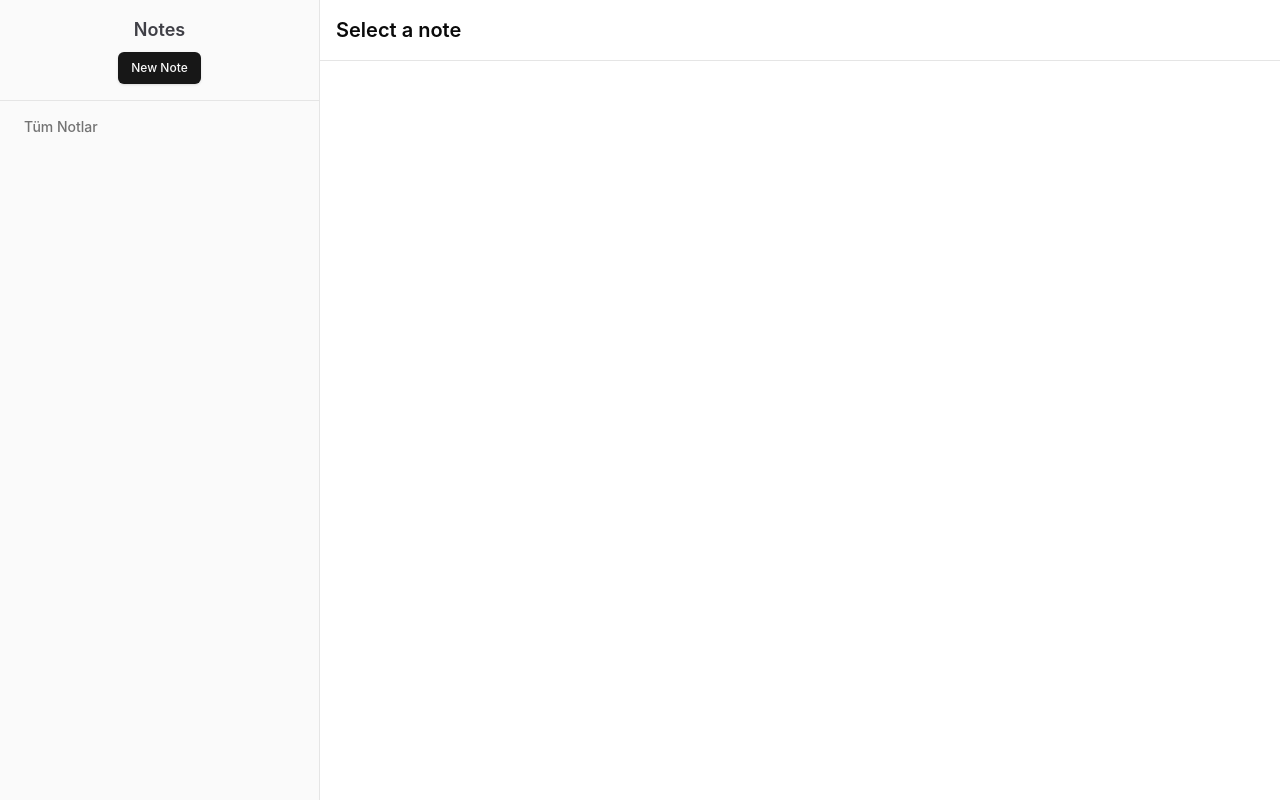
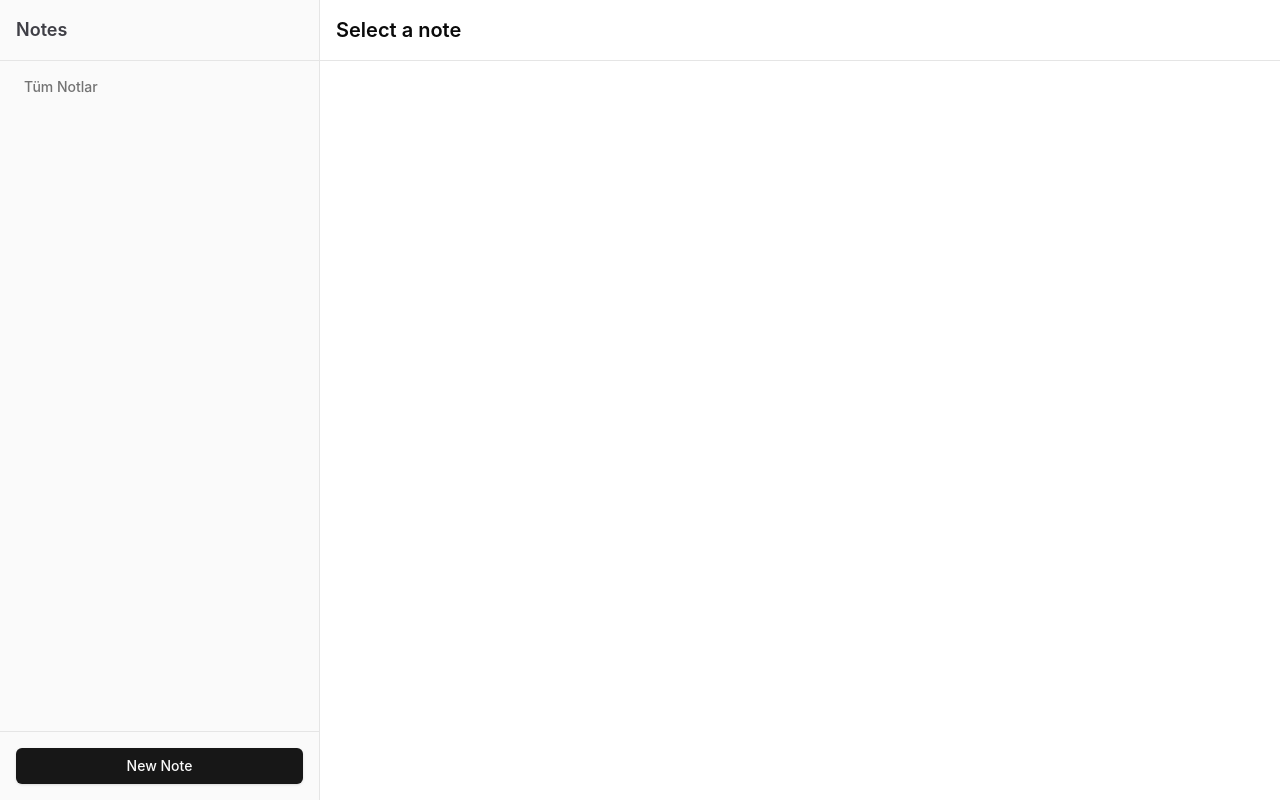
Before and after one commit to cihad/ai-generated-note-app, a React (Vite) app: page / in a window 1280 px wide. Built offline with nearby package versions, Linux system fonts and the light colour scheme; the HTML template or start-up script is replaced by a standard one.

Commit message:
feat: add SidebarFooter to AppSidebar for improved note creation accessibility

```diff
--- a/src/components/AppSidebar.tsx
+++ b/src/components/AppSidebar.tsx
@@ -7,6 +7,7 @@ import {
   Sidebar as ShadcnSidebar,
   SidebarContent,
   SidebarHeader,
+  SidebarFooter,
 } from "@/components/ui/sidebar";
 import { Separator } from "@/components/ui/separator";
 import { motion, AnimatePresence } from "framer-motion";
@@ -114,11 +115,8 @@ export default function AppSidebar({
   return (
     <ShadcnSidebar className="border-r h-screen">
       <div className="flex flex-col h-full">
-        <SidebarHeader className="p-4 flex items-center justify-between">
+        <SidebarHeader className="p-4">
           <h2 className="text-lg font-semibold">Notes</h2>
-          <Button onClick={onNewNote} size="sm">
-            New Note
-          </Button>
         </SidebarHeader>
         <Separator />
         <SidebarContent className="flex-1 overflow-auto">
@@ -154,6 +152,11 @@ export default function AppSidebar({
             </div>
           </div>
         </SidebarContent>
+        <SidebarFooter className="p-4 border-t">
+          <Button onClick={onNewNote} className="w-full">
+            New Note
+          </Button>
+        </SidebarFooter>
       </div>
     </ShadcnSidebar>
   );
```
